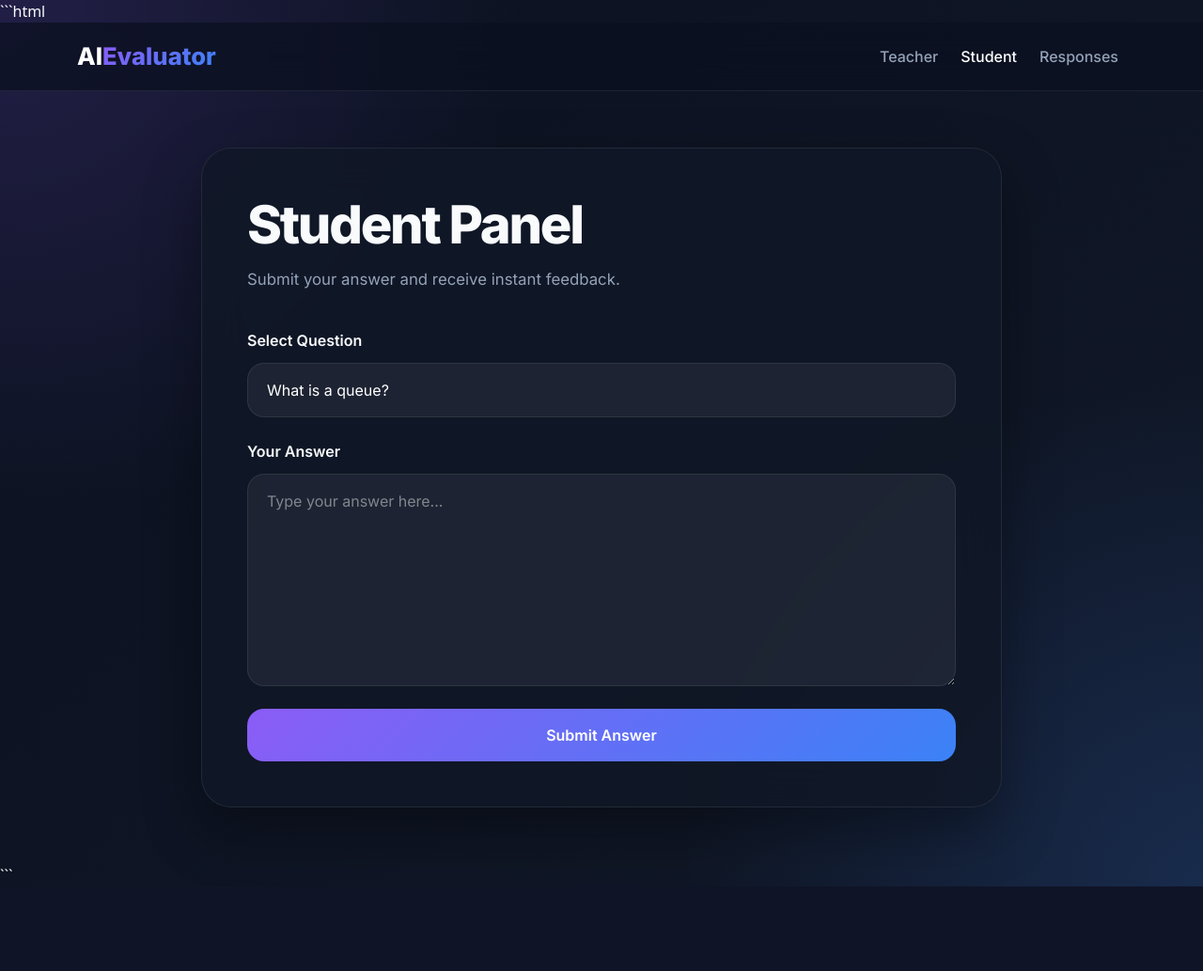
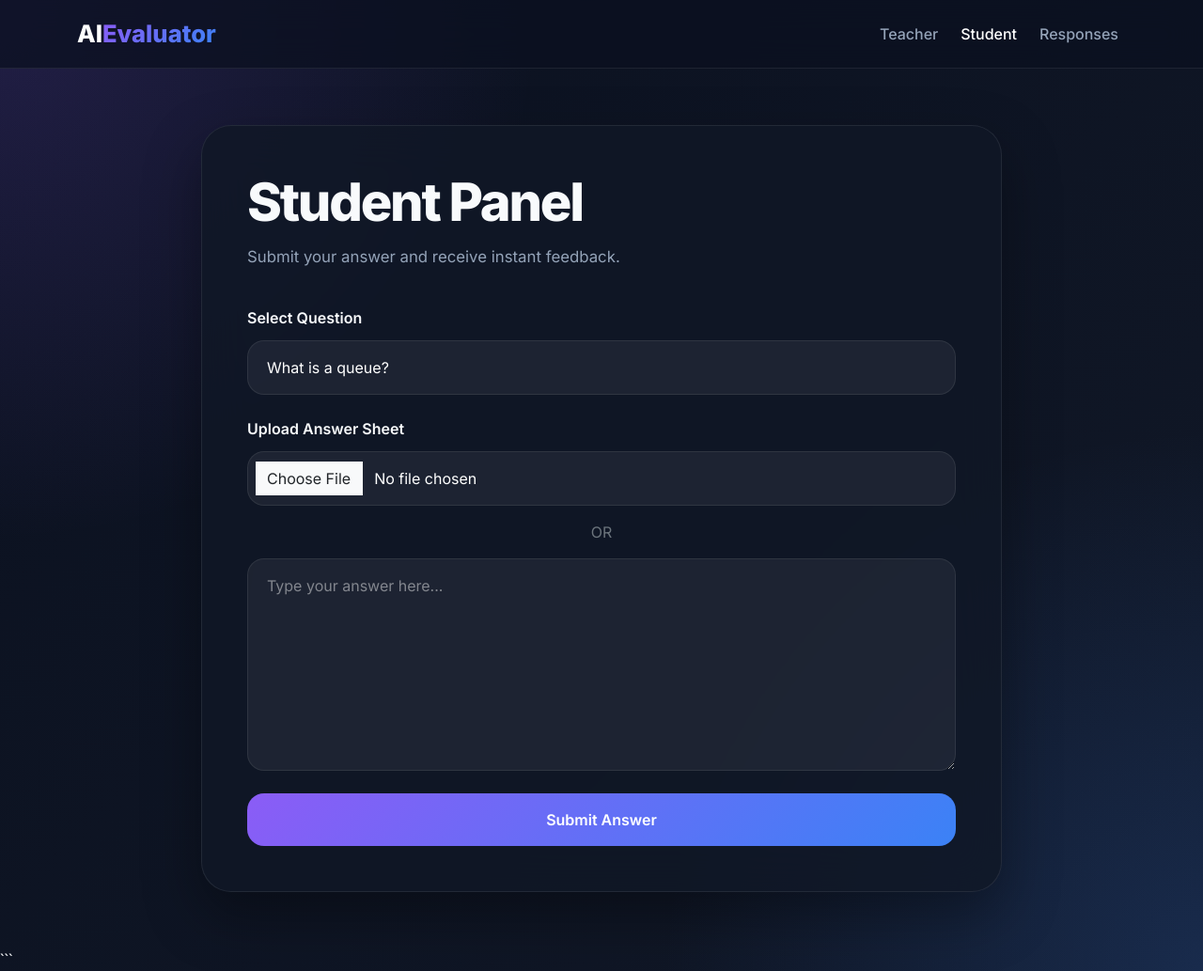
Before and after one commit to akshatg109/ai-evaluater, a Flask app: page /student in a window 1280 px wide. Shown: the whole page at 94% size. Before the commit the page ends 943 px from the top, so only its background shows below. Run offline with Flask 3, Linux system fonts and the light colour scheme; data comes from the database, SQL or seed files in the repository; both versions use the stored data as it was after the commit.

Commit message:
update style and template

````diff
--- a/app.py
+++ b/app.py
@@ -1,8 +1,14 @@
 from flask import Flask, render_template, request, redirect, session
+from PIL import Image
+import pytesseract
+import os
 import sqlite3
 
 app = Flask(__name__)
 app.secret_key = "your_secret_key_here"
+
+UPLOAD_FOLDER = "uploads"
+app.config["UPLOAD_FOLDER"] = UPLOAD_FOLDER
 
 def init_db():
     conn = sqlite3.connect("database.db")
@@ -35,28 +41,6 @@
 
 
 
-@app.route("/responses")
-def responses():
-
-    conn = sqlite3.connect("database.db")
-    cursor = conn.cursor()
-
-    cursor.execute("""
-        SELECT responses.id,
-               questions.question,
-               responses.student_answer,
-               responses.suggested_marks,
-               responses.feedback
-        FROM responses
-        JOIN questions
-        ON responses.question_id = questions.id
-    """)
-
-    data = cursor.fetchall()
-
-    conn.close()
-
-    return render_template("responses.html", responses=data)
 
 @app.route("/student", methods=["GET", "POST"])
 def student():
@@ -65,8 +49,31 @@
     cursor = conn.cursor()
 
     if request.method == "POST":
+
         question_id = request.form["question_id"]
-        student_answer = request.form["student_answer"].lower()
+
+        student_answer = request.form.get("student_answer", "").strip()
+
+        image = request.files.get("answer_image")
+
+        if image and image.filename:
+
+            image_path = os.path.join(
+                app.config["UPLOAD_FOLDER"],
+                image.filename
+            )
+
+            image.save(image_path)
+
+            extracted_text = pytesseract.image_to_string(
+                Image.open(image_path)
+            )
+
+            student_answer = extracted_text.strip()
+
+            print("OCR TEXT:", student_answer)
+
+        student_answer = student_answer.lower()
 
         cursor.execute(
             "SELECT keywords, max_marks FROM questions WHERE id = ?",
@@ -77,7 +84,10 @@
 
         keyword_list = [k.strip().lower() for k in keywords.split(",")]
 
-        matched = sum(1 for word in keyword_list if word in student_answer)
+        matched = sum(
+            1 for word in keyword_list
+            if word in student_answer
+        )
 
         score = round((matched / len(keyword_list)) * max_marks)
 
@@ -109,6 +119,8 @@
     conn.close()
 
     return render_template("student.html", questions=questions)
+
+
 
 
 @app.route("/login", methods=["GET", "POST"])
--- a/templates/login.html
+++ b/templates/login.html
@@ -1,4 +1,4 @@
-```html id="i5rrd4"
+
 <!DOCTYPE html>
 <html lang="en">
 <head>
--- a/templates/responses.html
+++ b/templates/responses.html
@@ -1,4 +1,4 @@
-```html
+
 <!DOCTYPE html>
 <html lang="en">
 <head>
--- a/templates/result.html
+++ b/templates/result.html
@@ -1,4 +1,4 @@
-```html
+
 <!DOCTYPE html>
 <html lang="en">
 <head>
--- a/templates/student.html
+++ b/templates/student.html
@@ -1,4 +1,4 @@
-```html
+
 <!DOCTYPE html>
 <html lang="en">
 <head>
@@ -39,7 +39,7 @@
                 Submit your answer and receive instant feedback.
             </p>
 
-            <form method="POST">
+            <form method="POST" enctype="multipart/form-data">
 
                 <label for="question_id" class="form-label">
                     Select Question
@@ -59,9 +59,18 @@
 
                 </select>
 
-                <label for="student_answer" class="form-label mt-4">
-                    Your Answer
-                </label>
+               <label for="answer_image" class="form-label mt-4">
+    Upload Answer Sheet
+</label>
+
+<input
+    type="file"
+    id="answer_image"
+    name="answer_image"
+    class="form-control"
+    accept="image/*">
+
+<p class="text-center my-3 text-secondary">OR</p>
 
                 <textarea
                     id="student_answer"
@@ -69,7 +78,7 @@
                     class="form-control"
                     rows="8"
                     placeholder="Type your answer here..."
-                    required></textarea>
+                ></textarea>
 
                 <button type="submit" class="btn-primary-custom mt-4">
                     Submit Answer
--- a/templates/teacher.html
+++ b/templates/teacher.html
@@ -1,4 +1,4 @@
-```html
+
 <!DOCTYPE html>
 <html lang="en">
 <head>
````
Also changed, not shown: requirements.txt (+18 -0 lines), database.db, uploads/Screenshot 2026-06-20 142805.png (added).
